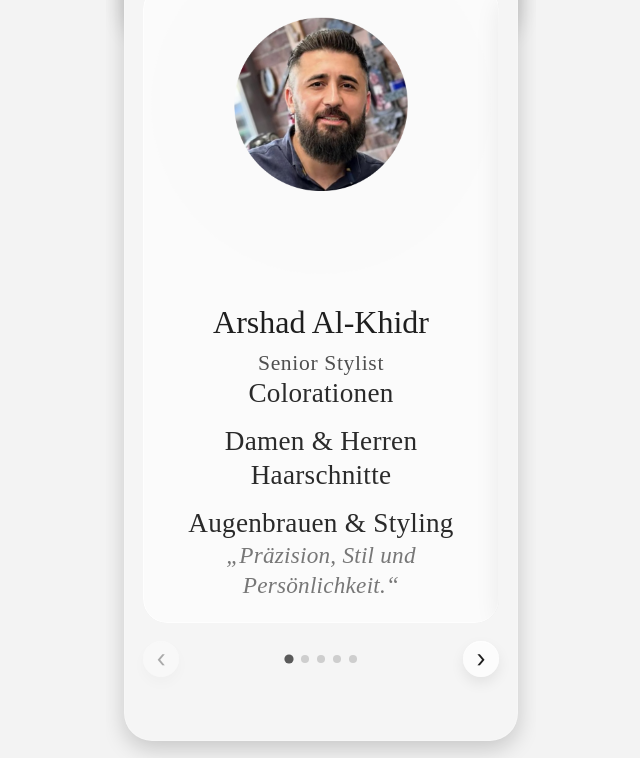
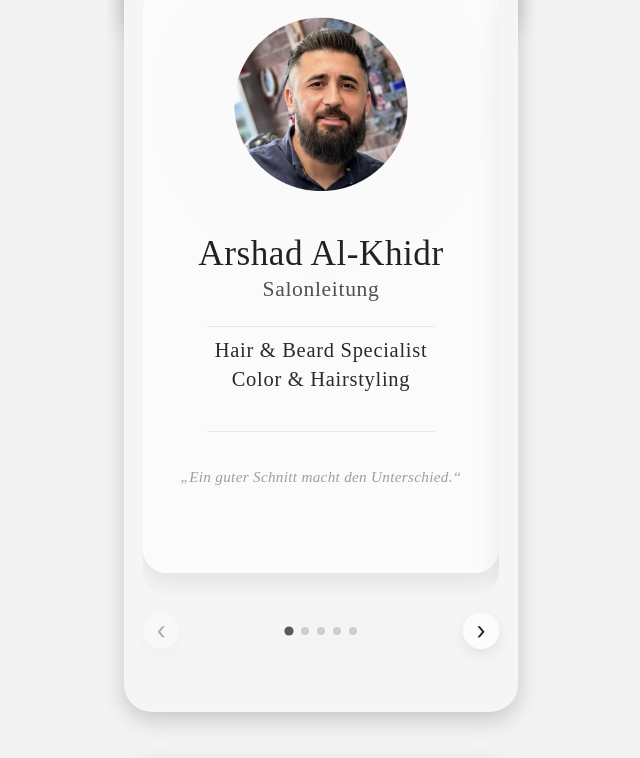
Before and after one commit to sagi98/friseur-website, a Next.js app: page / in a window 1280 px wide. Shown: the part 603-1361 px from the top of the page, without its empty margins (319-959 px from the left). Built offline with nearby package versions, Linux system fonts and the light colour scheme.

Commit message:
Team Card finish

```diff
--- a/app/page.js
+++ b/app/page.js
@@ -21,26 +21,26 @@ export default function Home() {
       id: 1,
       name: "Arshad Al-Khidr",
       image: "/Arshad.png",
-      role: "Senior Stylist",
+      role: "Salonleitung",
       skills: [
-        "Colorationen",
-        "Damen & Herren Haarschnitte",
-        "Augenbrauen & Styling",
+        "Hair & Beard Specialist",
+        "Color & Hairstyling",
+        "ㅤ",
       ],
-      quote: "Präzision, Stil und Persönlichkeit.",
+      quote: "Ein guter Schnitt macht den Unterschied.",
       empty: false,
     },
     {
       id: 2,
       name: "Rewano Al-Khidr",
       image: "/Rewano.png",
-      role: "Senior Stylist",
+      role: "Salonleitung",
       skills: [
-        "Colorationen",
-        "Damen & Herren Haarschnitte",
-        "Augenbrauen & Styling",
+        "Friseurmeister",
+        "Bachelor of Professional Hairstyling",
+        "Color & Hairstyling",
       ],
-      quote: "Präzision, Stil und Persönlichkeit.",
+      quote: "Schönheit liegt im Detail",
       empty: false,
     },
     {
--- a/app/stylesheet.css
+++ b/app/stylesheet.css
@@ -530,23 +530,39 @@ body {
 }
 
 .team-name-block {
+  width: 100%;
   text-align: center;
+  margin-top: clamp(-58px, -7svh, -36px);
 }
+
 
 .team-name {
   font-family: "Cormorant Garamond", serif;
-  font-size: clamp(1.6rem, 4.5vw, 2rem);
-  margin-top: clamp(4px, 0.8svh, 8px);
+  font-size: clamp(1.85rem, 5vw, 2.2rem);
+  font-weight: 500;
+  line-height: 1.02;
+  letter-spacing: 0.015em;
+  color: #222;
+  margin: 0;
 }
+
 
 .team-role {
   margin-top: clamp(2px, 0.6svh, 6px);
+  margin-bottom: clamp(18px, 3svh, 26px);
   font-family: "Cormorant Garamond", serif;
   font-size: clamp(1.05rem, 3.6vw, 1.35rem);
   font-weight: 400;
   line-height: 1.15;
   letter-spacing: 0.03em;
   color: rgba(31, 31, 31, 0.78);
+}
+
+.team-divider {
+  width: min(72%, 250px);
+  height: 1px;
+  margin: clamp(8px, 1.6svh, 12px) auto;
+  background: rgba(31, 31, 31, 0.08);
 }
 
 .team-skills {
@@ -559,27 +575,30 @@ body {
 
 .team-skills li {
   font-family: "Cormorant Garamond", serif;
-  font-size: clamp(1.2rem, 4.1vw, 1.7rem);
+  font-size: clamp(1.02rem, 3.2vw, 1.28rem);
   font-weight: 400;
-  line-height: 1.28;
-  letter-spacing: 0.01em;
+  line-height: 1.08;
+  letter-spacing: 0.035em;
   color: #2a2a2a;
 }
 
 .team-skills li + li {
-  margin-top: clamp(8px, 1.6svh, 14px);
+  margin-top: clamp(5px, 0.9svh, 8px);
 }
+
 
 .team-quote {
   width: 100%;
   text-align: center;
+  margin-top: clamp(26px, 4.5svh, 40px);
+  margin-bottom: clamp(42px, 8svh, 72px);
   font-family: "Cormorant Garamond", serif;
-  font-size: clamp(1.1rem, 3.7vw, 1.45rem);
+  font-size: clamp(0.8rem, 2.2vw, 0.95rem);
   font-style: italic;
   font-weight: 400;
-  line-height: 1.28;
-  letter-spacing: 0.01em;
-  color: rgba(31, 31, 31, 0.6);
+  line-height: 1.15;
+  letter-spacing: 0.02em;
+  color: rgba(31, 31, 31, 0.42);
 }
 
 .team-empty-text {
```
